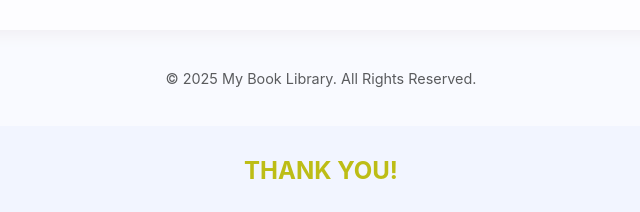
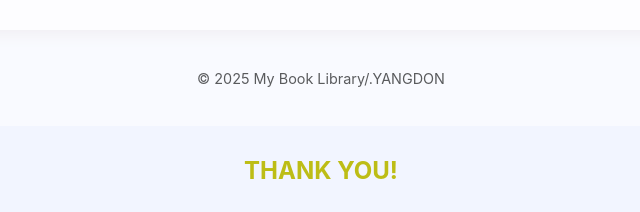
Before and after one commit to pemayangdon2023-commits/my.books, a plain HTML site: page about.html in a window 1280 px wide. Shown: the part 1305-1517 px from the top of the page, 319-959 px from the left. Drawn offline with Linux system fonts and the light colour scheme.

Commit message:
Update about.html

```diff
--- a/about.html
+++ b/about.html
@@ -95,7 +95,7 @@
 
 
 <footer>
- <p>© 2025 My Book Library. All Rights Reserved.</p>
+ <p>© 2025 My Book Library/.YANGDON</p>
 </footer>
 
 
```
